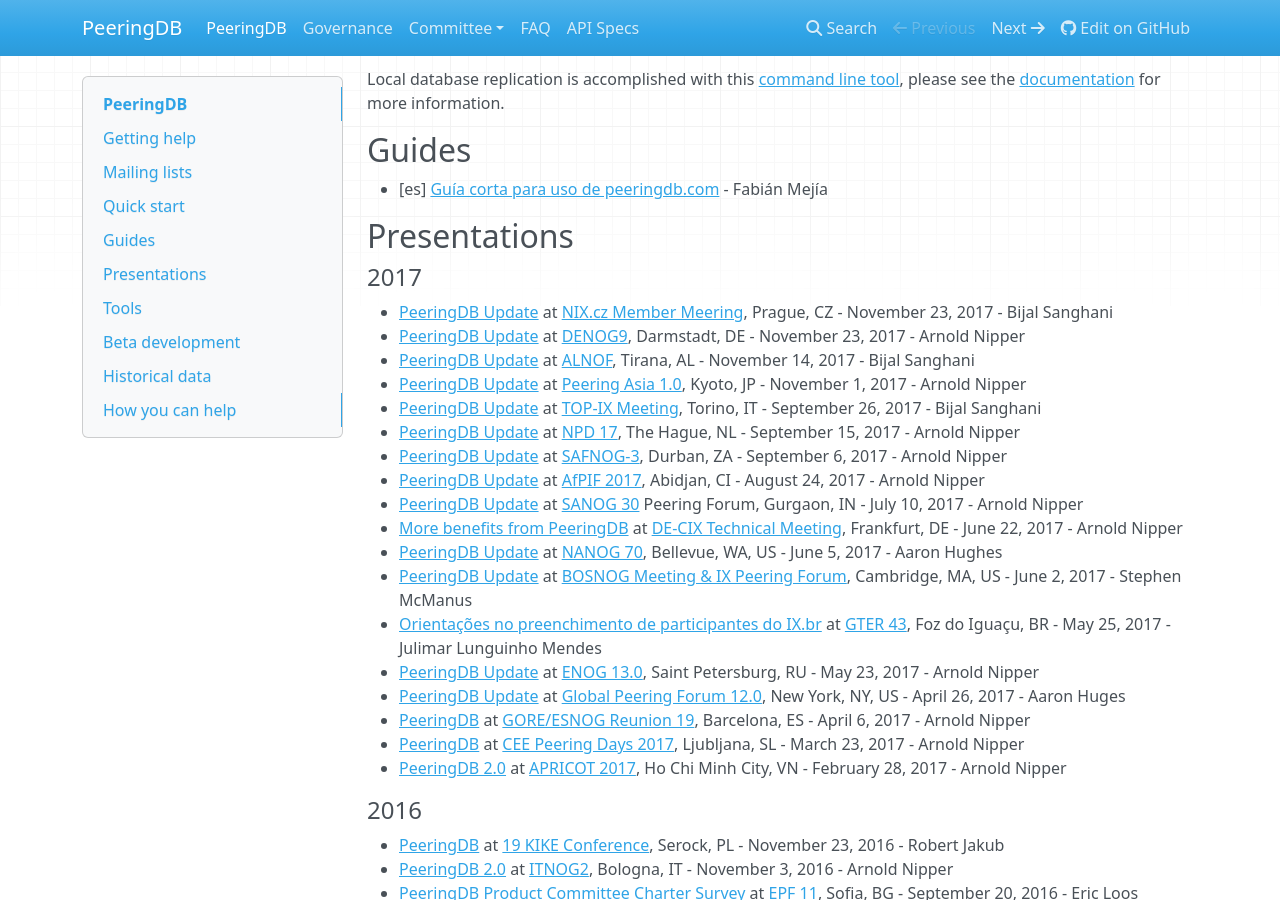
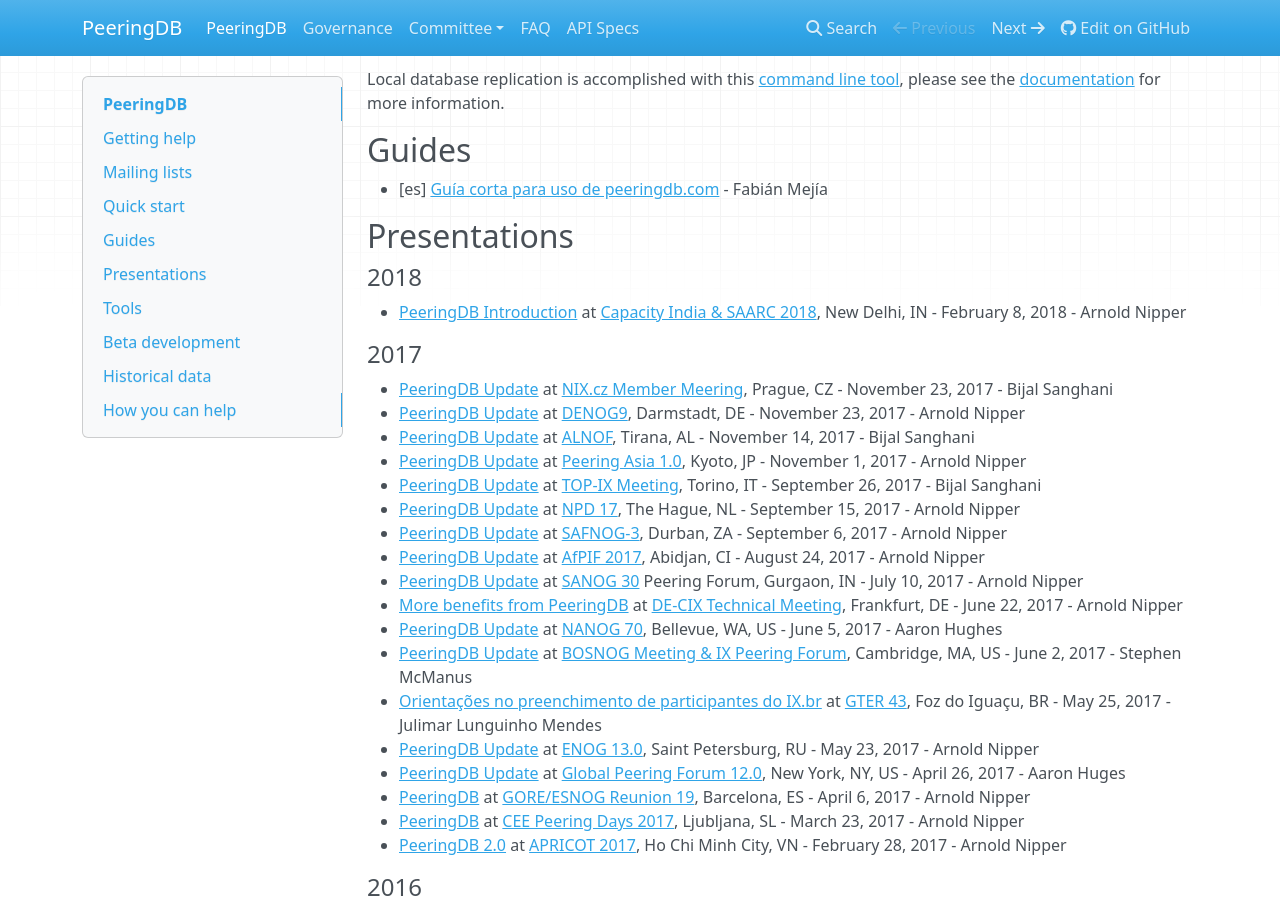
Before and after one commit to peeringdb/docs, an MkDocs documentation site: the page built from docs/index.md, in a window 1280 px wide and 900 px high, scrolled down 1095 px. Built offline with MkDocs 1.6.1, drawn with Linux system fonts in a browser that asks for light colours; nearby versions of some CDN libraries; old or Windows-style settings are respelled for this version of MkDocs.

Commit message:
Added Arnold's Capacity SAARC presentation.

```diff
--- a/docs/index.md
+++ b/docs/index.md
@@ -49,6 +49,10 @@
 
 
 ## Presentations
+
+#### 2018
+
+- [PeeringDB Introduction](presentation/20180208-Capacity-India-and-SAARC-Nipper.pdf) at [Capacity India & SAARC 2018](http://www.capacityconferences.com/India-Connect-Agenda), New Delhi, IN - February 8, 2018 - Arnold Nipper
 
 #### 2017
 
```
Also changed, not shown: 1 other file.
